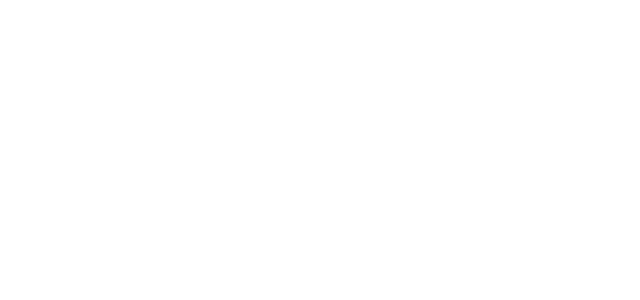
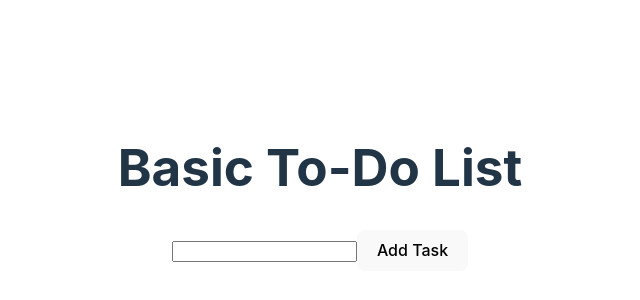
Before and after one commit to stephengroe/react-playground, a React (Vite) app: page / in a window 1280 px wide. Shown: the part 204-504 px from the top of the page, without its empty margins (320-960 px from the left). Built offline with nearby package versions, Linux system fonts and the light colour scheme.

Commit message:
Build basic to-do list app

```diff
--- a/src/App.tsx
+++ b/src/App.tsx
@@ -2,12 +2,62 @@
 import './App.css'
 
 function App() {
-  const [count, setCount] = useState(0)
+  const [task, setTask] = useState('');
+  const [taskList, setTaskList] = useState<string[]>([]);
+
+  function addTask(e) {
+    e.preventDefault();
+
+    const newTaskList = [
+      task,
+      ...taskList,
+    ];
+
+    setTaskList(newTaskList);
+    setTask('');
+  }
+
+  function deleteTask(taskToDelete: string) {
+    const newTaskList = taskList.filter(task => {
+      return task !== taskToDelete;
+    });
+
+    setTaskList(newTaskList);
+  }
 
   return (
     <>
+      <h1>Basic To-Do List</h1>
+
+      <form onSubmit={addTask}>
+        <input type='text' value={task} onChange={(e) => setTask(e.target.value)} />
+        <button type='submit'>Add Task</button>
+      </form>
+
+      <ul>
+        {taskList.map((task, index) =>
+          <li key={index}>
+            {task}
+            <button onClick={() => deleteTask(task)}>X</button>
+          </li>
+        )}
+      </ul>
     </>
   )
 }
 
+
+// Current task
+// List of tasks
+// Add handler
+// Delete handler
+// form
+  // Input w/ state for task
+  // Submit button—append to end of list
+// ul
+  // map over list
+  // key = index
+  // text = task
+  // delete button
+
 export default App
```
